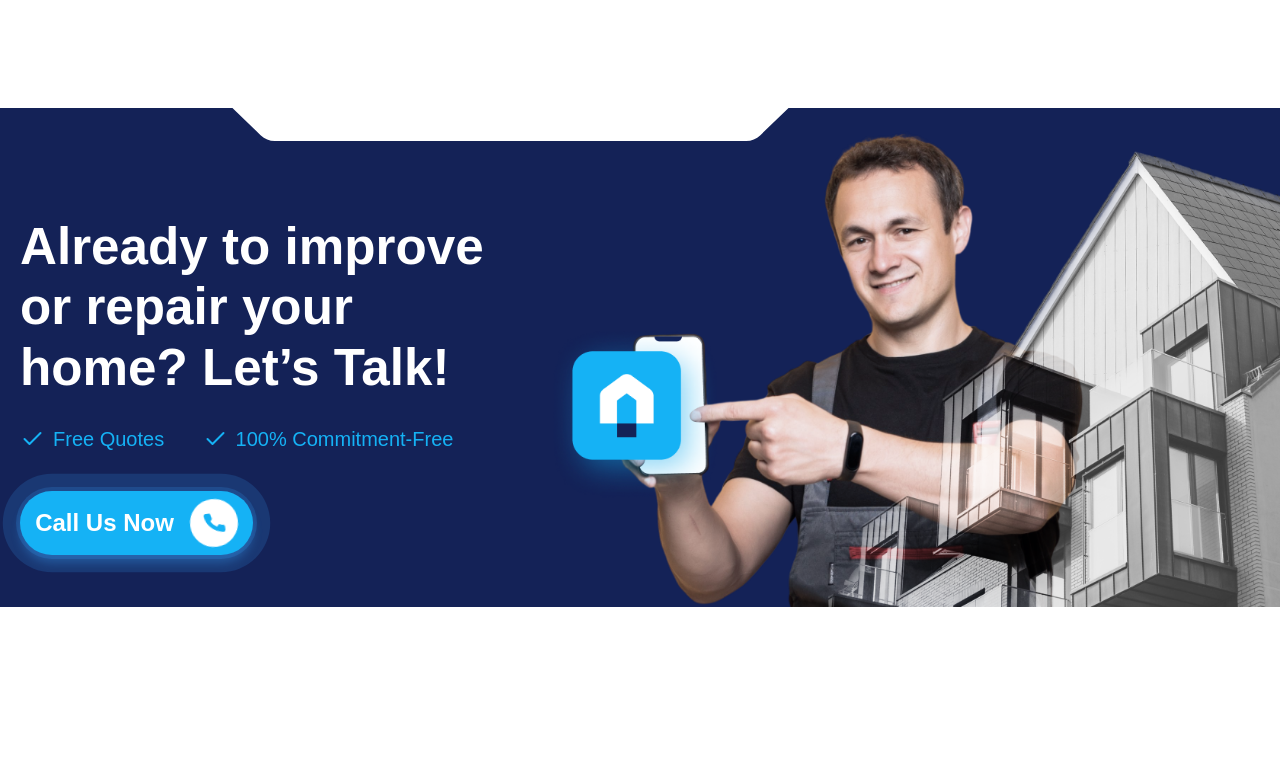
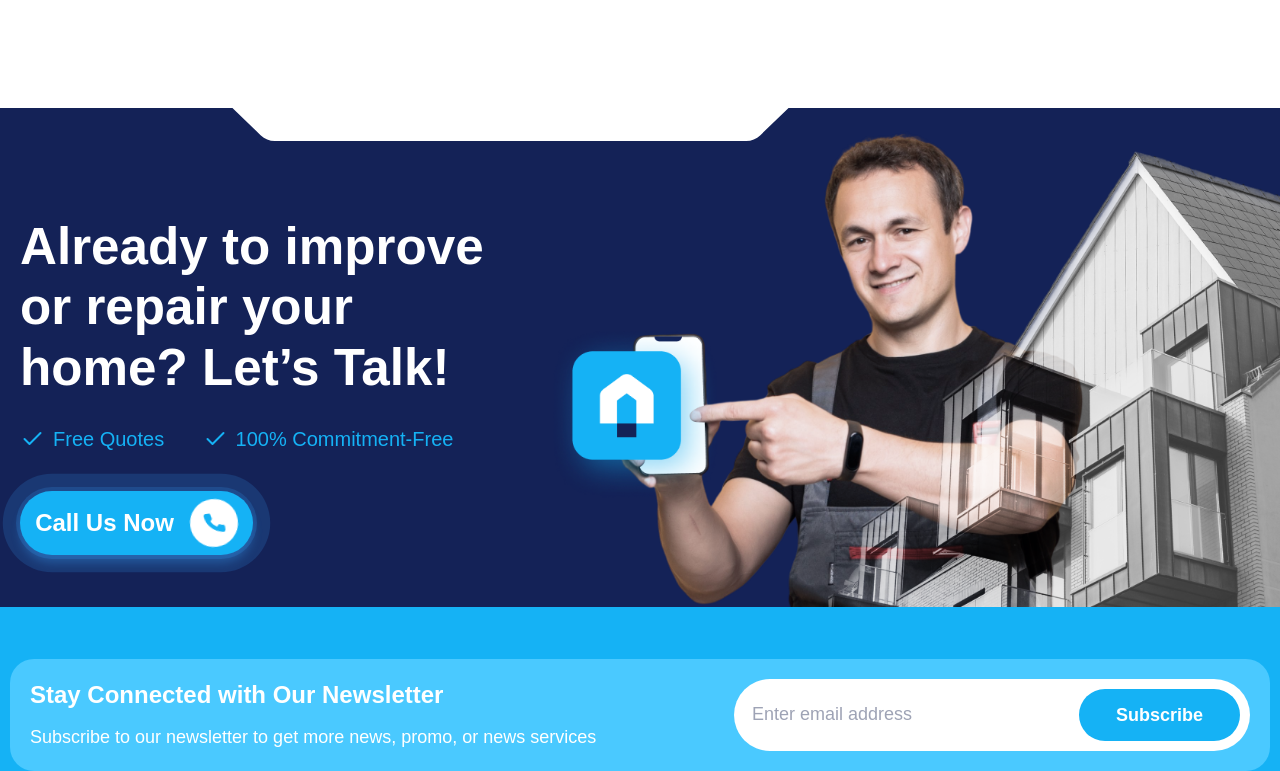
Before and after one commit to StasE50/HomePro, a plain HTML site: page index.html in a window 1280 px wide. Shown: the part 7393-8164 px from the top of the page. Before the commit the page ends 8000 px from the top, so only its background shows below. Drawn offline with nearby package versions, Linux system fonts and the light colour scheme.

Commit message:
add form

```diff
--- a/index.html
+++ b/index.html
@@ -33,7 +33,7 @@
           <li class="nav_menu-item"><a class="nav_ref" href="#section-aboutus">About Us</a></li>
           <li class="nav_menu-item"><a class="nav_ref" href="#section-ourservice">Services</a></li>
           <li class="nav_menu-item"><a class="nav_ref" href="#section-our-blog">Our Blog</a></li>
-          <li class="nav_menu-item"><a class="nav_ref" href="#">Contact</a></li>
+          <li class="nav_menu-item"><a class="nav_ref" href="#contact">Contact</a></li>
         </ul>
         <div class="services_time">24 Hour Services</div>
       </nav>
@@ -647,6 +647,22 @@
   </div>
 </div>
 </section>
+<footer id="contact">
+<div class="footer-conteiner">
+  <div class="contact-connected-conteiner">
+    <div class="contact-connected__text">
+      <p class="contact-connected__title">Stay Connected with Our Newsletter</p>
+      <p>Subscribe to our newsletter to get more news, promo, or news services</p>
+    </div>
+<form action="#" id="email" class="contact-connected__form">
+  <input  required class="imput__email" type="email" placeholder="Enter email address">
+  <button type="submit" id="submitBtn" class="contact-connected__button"><span>Subscribe</span></button>
+</form>
+  </div>
+  <div class=""></div>
+  <div class=""></div>
+</div>
+</footer>
 </main>
   <script src="https://cdnjs.cloudflare.com/ajax/libs/aos/2.3.4/aos.js"
     integrity="sha512-A7AYk1fGKX6S2SsHywmPkrnzTZHrgiVT7GcQkLGDe2ev0aWb8zejytzS8wjo7PGEXKqJOrjQ4oORtnimIRZBtw=="
--- a/main.js
+++ b/main.js
@@ -31,15 +31,41 @@ links.forEach(function (link) {
 });
 var element = document.querySelector(".logo1");
 // Функция, которая будет проверять ширину экрана и скрывать элемент при необходимости
+//функиция для появления бордера у вормы
+let emailInput = document.querySelector(".imput__email");
+let form =document.querySelector(".contact-connected__form");
+
+function updateInput() {
+  if (validateEmail(emailInput.value))
+  { form.style.border='1px solid'
+    form.style.borderColor = 'green';
+
+}
+  else
+  {
+    form.style.border='1px solid'
+  form.style.borderColor = 'red';
+
+}
+}
+const EMAIL_REGEXP = /^(([^<>()[\].,;:\s@"]+(\.[^<>()[\].,;:\s@"]+)*)|(".+"))@(([^<>()[\].,;:\s@"]+\.)+[^<>()[\].,;:\s@"]{2,})$/iu;
+function validateEmail(value) {
+  return EMAIL_REGEXP.test(value);
+}
+emailInput.addEventListener('input',updateInput);
+//функиция для появления бордера у вормы +валидация
 function hideElementOnResize() {
   if (window.innerWidth > 780) {
     // Если ширина экрана менее или равна 780 пикселей
     element.style.display = "none";
+    emailInput.placeholder = 'Enter email address';
   } else {
     element.style.display = "block";
+    emailInput.placeholder = 'Email address';
   }
 }
 //sider
+
 const sliderContainer = document.querySelector(".reviews-sliders");
 const slider = document.querySelectorAll(".reviews-slider");
 const prevButton = document.getElementById("button-prev");
@@ -180,7 +206,6 @@ document.addEventListener("click", (e) => {
 //end uploading from js file
 //accordion
 const accordinoElement = document.querySelectorAll(".question__item");
-
 function ActiveAccordion() {
   const panel = this.querySelector(".questions-accordion__text");
   this.classList.toggle("active3");
@@ -190,6 +215,7 @@ function ActiveAccordion() {
     panel.style.maxHeight = panel.scrollHeight + "px";
   }
 }
+
 
 for (const element of accordinoElement) {
   element.addEventListener("click", ActiveAccordion);
--- a/style.css
+++ b/style.css
@@ -1014,6 +1014,85 @@ align-items: end;
   margin: 0;
 }
 /* end section already-improve*/
+/* start footer */
+#contact{
+  background-color: #15B2F5;
+}
+.footer-conteiner{
+  max-width: 1490px;
+  padding: clamp(36px,6vw,52px) 10px 0 10px;
+margin: 0 auto;
+}
+.contact-connected-conteiner{
+  display: flex;
+  justify-content: space-between;
+  padding: 20px 20px;
+  gap: 20px;
+  background-color: #4AC9FF;
+  border-radius: 24px;
+  align-items: center;
+}
+.contact-connected__text{
+  color: #FFF;
+  flex: 1;
+}
+.contact-connected__title{
+font-size: 24px;
+font-style: normal;
+font-weight: 700;
+line-height: 32px;
+padding-bottom: 12px;
+}
+.contact-connected__form{
+  max-width: 516px;
+  width: 100%;
+  flex: 1;
+  display: flex;
+  justify-content: space-between;
+align-items: center;
+border-radius: 60px;
+background-color: #FFF;
+padding: 10px;
+gap: 7px;
+}
+input[type="email"]::placeholder{
+    color: #9EA3B5;
+    font-family: "Plus Jakarta Sans", sans-serif;
+    font-size: 18px;
+font-style: normal;
+font-weight: 400;
+line-height: 28px
+}
+.imput__email{
+ all: initial;
+ font-family: "Plus Jakarta Sans", sans-serif;
+ color: #9EA3B5;
+  border: none;
+  width: 100%;
+  padding-left: 8px;
+}
+.contact-connected__button{
+  all: initial;
+  max-width: clamp(112px,18vw,161px);
+  width: 100%;
+  height: 52px;
+  max-height: 100%;
+  display: flex;
+  justify-content: center;
+ align-items: center;
+  border-radius: 60px;
+background: var(--primary-sky-blue, #15B2F5);
+}
+.contact-connected__button span{
+ color: var(--neutural-white, #FFF);
+text-align: center;
+font-size: 18px;
+font-style: normal;
+font-weight: 700;
+line-height: 24px;
+font-family: "Plus Jakarta Sans", sans-serif;
+}
+/* end footer*/
 @media(min-width:2000px){
   .already-conteiner{
     justify-content: space-around;
@@ -1338,6 +1417,9 @@ align-items: end;
     align-items: center;
     text-align: center;
   }
+.imput__email::placeholder{
+    content:"email address";
+  }
 }
 @media (max-width: 749px) {
   .advantages-text {
@@ -1352,6 +1434,20 @@ align-items: end;
   .aboutus-discription__skills > div:nth-child(odd) {
     padding-left: 10px;
   }
+
+.contact-connected__button{
+  height: 42px;
+}
+.contact-connected__button span{
+  font-size: 16px;
+font-style: normal;
+font-weight: 700;
+}
+}
+@media (max-width: 622px) {
+  .contact-connected-conteiner{
+    flex-direction: column;
+  }
 }
 @media (max-width: 505px) {
   .aboutus-discription__skills {
```
